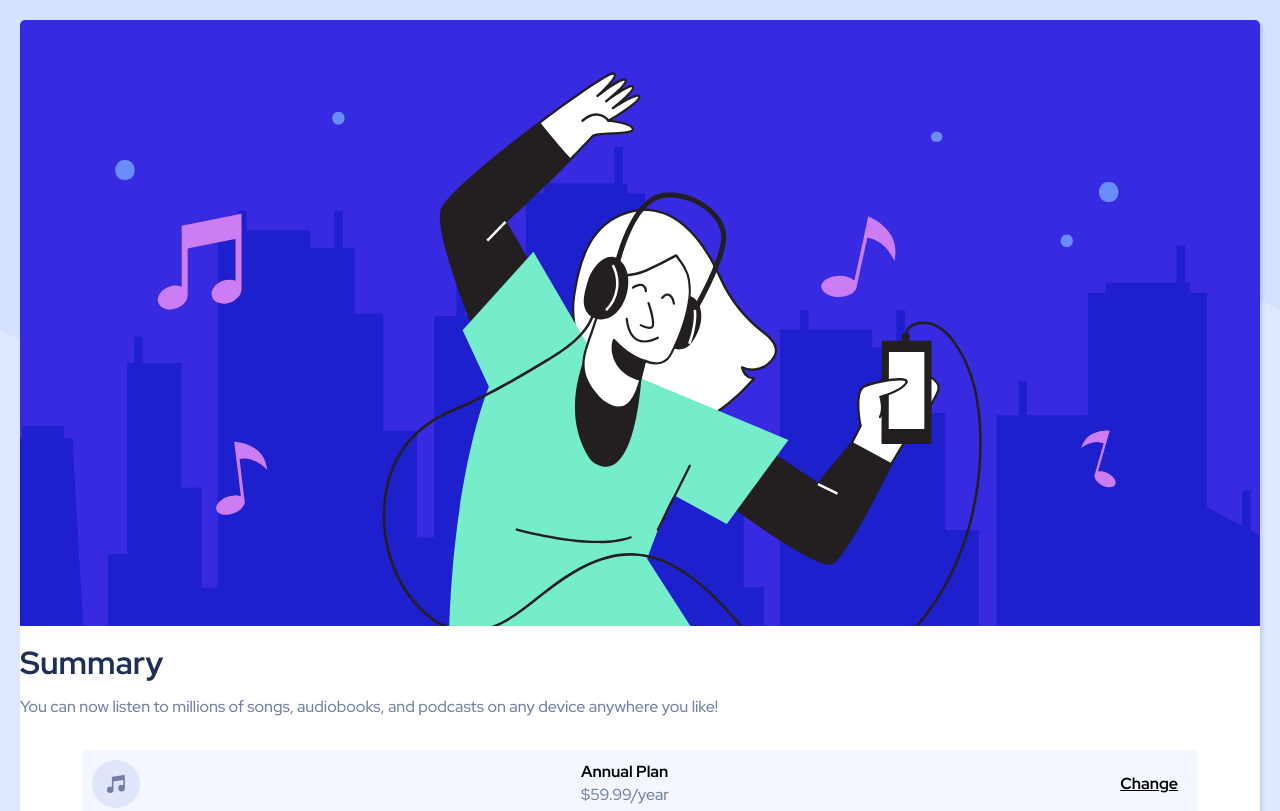
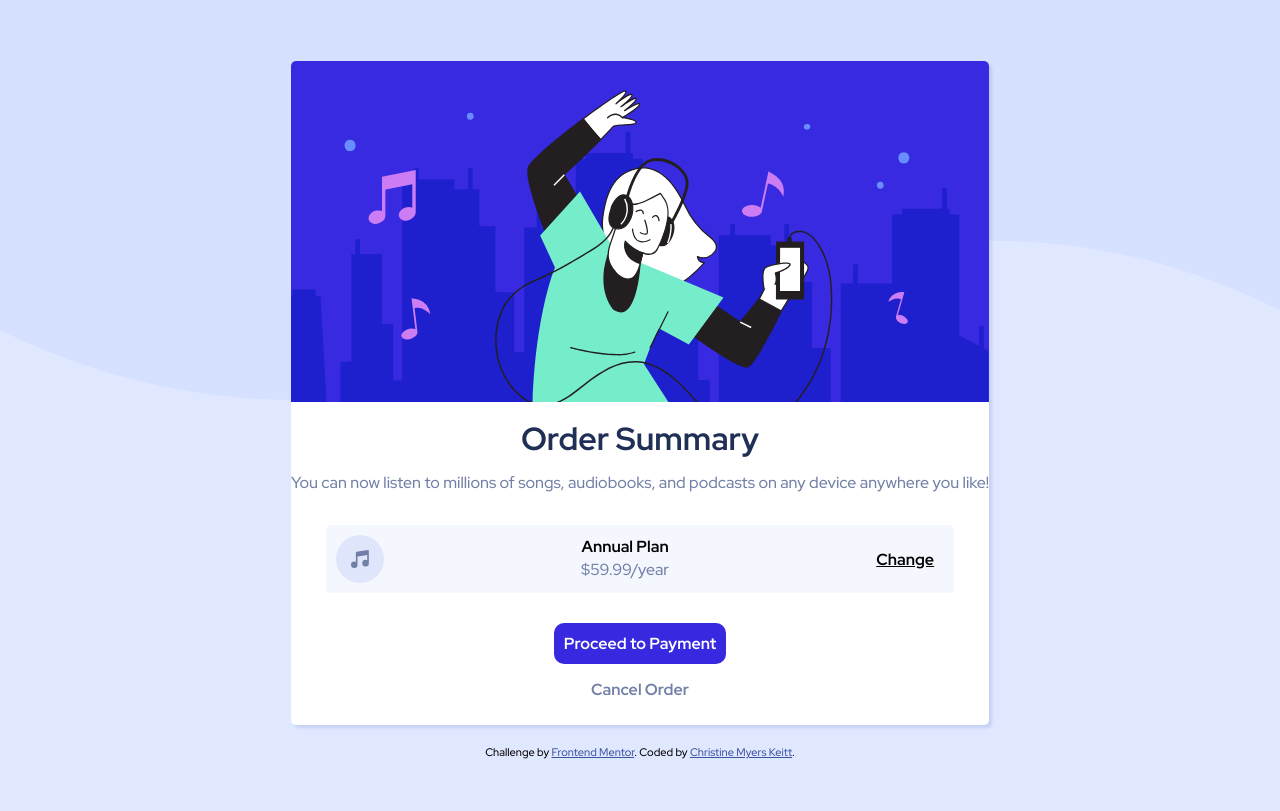
Before and after one commit to cmyerskeitt/Order-summary, a plain HTML site: page index.html in a window 1280 px wide. Shown: the top 811 px of the page. Drawn offline with Linux system fonts and the light colour scheme.

Commit message:
change title to order summary to match design

```diff
--- a/index.html
+++ b/index.html
@@ -18,9 +18,9 @@
   </div>
   <div class="container">
     <img src="images/illustration-hero.svg" alt="" class="hero">
-    <h1>Summary</h1>
+    <h1>Order Summary</h1>
 
-    <p>
+    <p calss="desc">
       You can now listen to millions of songs, audiobooks, and podcasts on any
       device anywhere you like!
     </p>
--- a/styles.css
+++ b/styles.css
@@ -24,6 +24,12 @@ img {
 body{
     font-family: "Red Hat Display", sans-serif;
     background-color: var(--pale-blue);
+    text-align: center;
+    display: flex;
+    flex-direction: column;
+    align-items: center;
+    justify-content: center;
+    min-height: 100vh ;
 }
 
 p {
@@ -68,6 +74,7 @@ button {
     background-color: var(--bright-blue);
     color: white;
     padding: 10px;
+    margin-bottom: 10px;
 }
 
 .btn-primary:hover, .btn-change:hover {
@@ -91,9 +98,13 @@ button {
     box-shadow: 3px 3px 3px hsl(228, 45%, 44%, 0.15);
 }
 
+.container p.desc{
+    padding: 0 30px;
+}
+
 .container h1 {
     color: hsl(223, 47%, 23%);
-    margin:10px 0;
+    margin: 10px 0;
 }
 .container img.hero {
     width: 100%;
@@ -118,6 +129,7 @@ button {
 }
 
 .container .pricing article img {
+    margin-right: 10px;
     display: flex;
     align-items: center;
     justify-content: center;
```
